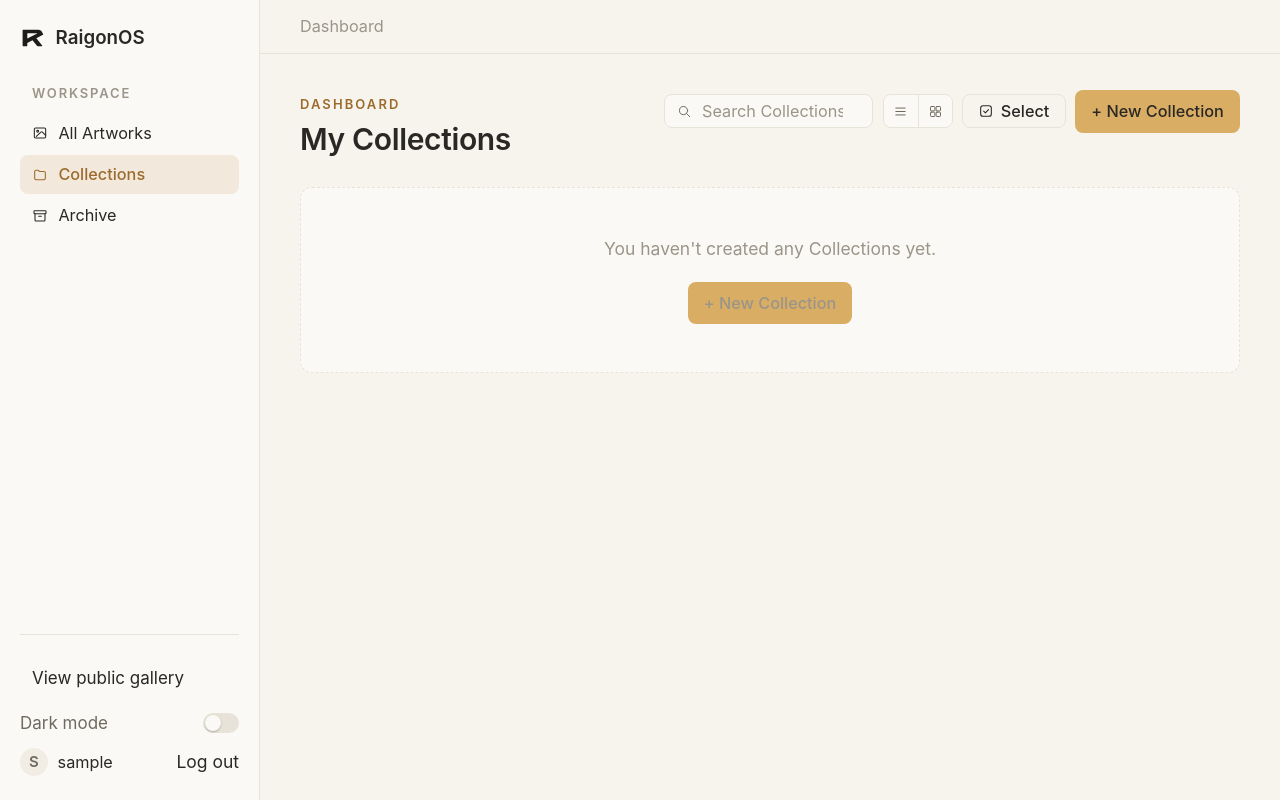
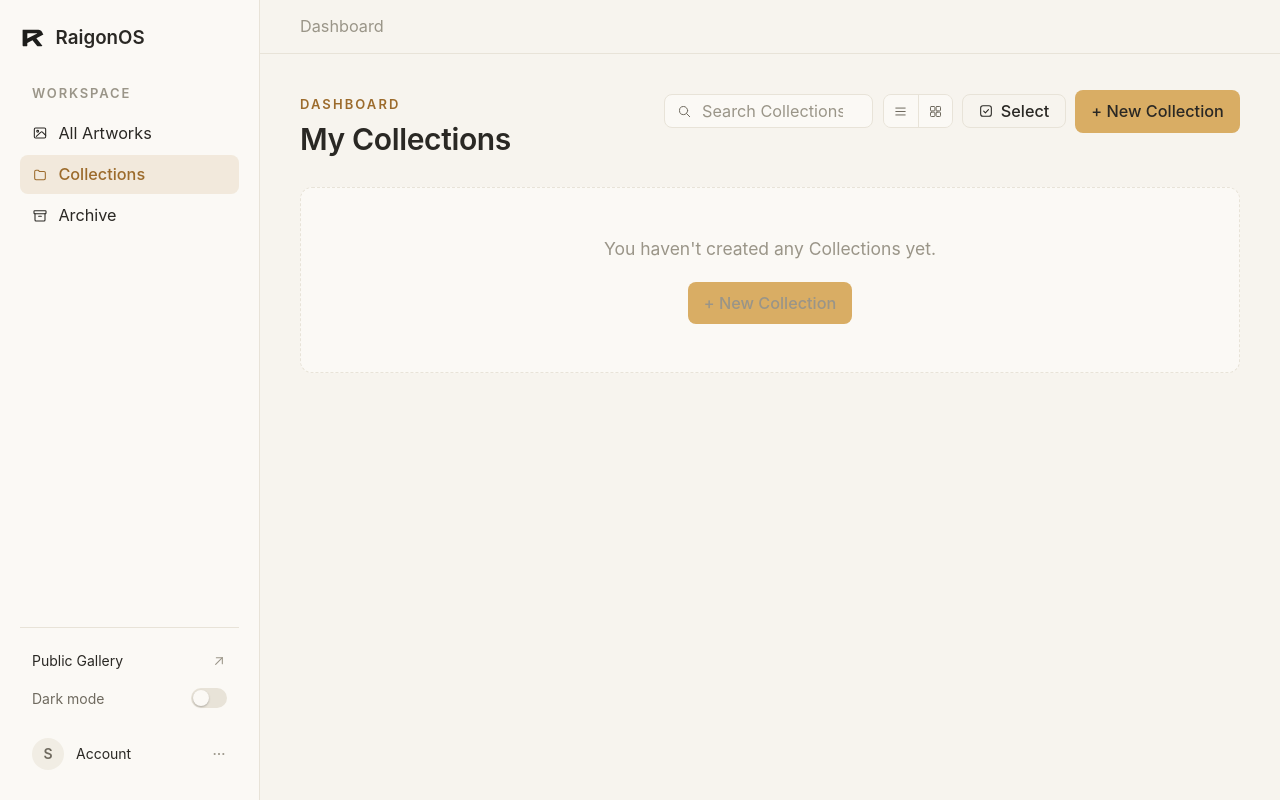
Before and after one commit to raigonlab/raigonos, a Django app: page /dashboard/ in a window 1280 px wide. Run offline with Django 5.2, Linux system fonts and the light colour scheme; the visitor is signed in with stand-in values (Sample User, id 1); data that the repository does not hold is empty; some web fonts are replaced.

Commit message:
Sidebar footer: quieter layout with a minimal account menu
Drops the email, renames the link to Public Gallery with an external-link arrow, and moves Log out into an Account popover. Rows share the nav links' left padding; text is 14px and the avatar 32px. No auth logic changed.

```diff
--- a/gallery/templates/gallery/_icon_sprite.html
+++ b/gallery/templates/gallery/_icon_sprite.html
@@ -60,6 +60,10 @@
       <rect x="4" y="4" width="16" height="16" rx="3.5" />
       <path d="M8.5 12.2l2.6 2.6 4.6-5" />
     </symbol>
+    <symbol id="icon-external" viewBox="0 0 24 24" fill="none" stroke="currentColor" stroke-width="1.6" stroke-linecap="round" stroke-linejoin="round">
+      <path d="M7 17 17 7" />
+      <path d="M8 7h9v9" />
+    </symbol>
     <symbol id="icon-more" viewBox="0 0 24 24" fill="currentColor" stroke="none">
       <circle cx="5.5" cy="12" r="1.6" />
       <circle cx="12" cy="12" r="1.6" />
--- a/gallery/templates/gallery/dashboard_base.html
+++ b/gallery/templates/gallery/dashboard_base.html
@@ -50,26 +50,34 @@
       {% endwith %}
 
       <div class="dash-sidebar-footer">
-        <a href="{% url 'gallery:artwork_gallery' %}" class="dash-nav-link dash-nav-link-muted">
-          View public gallery
+        <div class="dash-sidebar-settings">
+          <a href="{% url 'gallery:artwork_gallery' %}" class="dash-foot-row dash-foot-link">
+            <span>Public Gallery</span>
+            <svg class="dash-icon dash-foot-icon"><use href="#icon-external"></use></svg>
           </a>
 
-        <label class="dash-theme-toggle">
+          <label class="dash-foot-row dash-theme-toggle">
             <span class="dash-theme-toggle-label">Dark mode</span>
             <span class="dash-switch">
               <input type="checkbox" data-dash-theme-toggle>
               <span class="dash-switch-track"><span class="dash-switch-thumb"></span></span>
             </span>
           </label>
+        </div>
 
-        <div class="dash-user">
+        <details class="dash-menu dash-account" data-dash-menu>
+          <summary class="dash-foot-row dash-account-toggle" aria-label="Account menu">
             <span class="dash-user-avatar">{{ user.username|slice:":1"|upper }}</span>
-          <span class="dash-user-name">{{ user.username }}</span>
-          <form method="post" action="{% url 'logout' %}" class="dash-logout-form">
+            <span class="dash-user-name">Account</span>
+            <svg class="dash-icon dash-foot-icon"><use href="#icon-more"></use></svg>
+          </summary>
+          <div class="dash-menu-panel dash-account-panel">
+            <form method="post" action="{% url 'logout' %}">
               {% csrf_token %}
-            <button type="submit" class="link-button dash-logout">Log out</button>
+              <button type="submit" class="dash-menu-item dash-menu-item-danger">Log out</button>
             </form>
           </div>
+        </details>
       </div>
     </aside>
 
--- a/static/css/style.css
+++ b/static/css/style.css
@@ -599,17 +599,45 @@ html[data-dash-theme='dark'] .dash-brand-logo {
   font-weight: 500;
 }
 
+/* Sidebar footer: quiet settings group, then a minimal account entry.
+   Rows share the nav links' horizontal padding so everything lines up. */
+
 .dash-sidebar-footer {
   margin-top: auto;
-  padding-top: 1.5rem;
+  padding-top: 1rem;
   border-top: 1px solid var(--dash-border);
   display: flex;
   flex-direction: column;
+  gap: 1rem;
+}
+
+.dash-sidebar-settings {
+  display: flex;
+  flex-direction: column;
+  gap: 0.25rem;
+}
+
+.dash-foot-row {
+  display: flex;
+  align-items: center;
+  justify-content: space-between;
   gap: 0.75rem;
-}
-
-.dash-nav-link-muted {
-  font-size: 1.0625rem;
+  padding: 0.4rem 0.75rem;
+  border-radius: var(--dash-radius-sm);
+  font-size: 0.875rem;
+  color: var(--dash-muted);
+}
+
+.dash-foot-link:hover {
+  text-decoration: none;
+  background: var(--dash-card);
+  color: var(--dash-text);
+}
+
+.dash-foot-icon {
+  width: 14px;
+  height: 14px;
+  color: var(--dash-faint);
 }
 
 /* Theme toggle (light default, dark opt-in) */
@@ -623,8 +651,7 @@ html[data-dash-theme='dark'] .dash-brand-logo {
 }
 
 .dash-theme-toggle-label {
-  font-size: 1.0625rem;
-  color: var(--dash-muted);
+  font-size: 0.875rem;
 }
 
 .dash-switch {
@@ -676,45 +703,59 @@ html[data-dash-theme='dark'] .dash-brand-logo {
   outline-offset: 2px;
 }
 
-.dash-user {
-  display: flex;
-  align-items: center;
-  gap: 0.6rem;
-}
-
 .dash-user-avatar {
   display: inline-flex;
   align-items: center;
   justify-content: center;
-  width: 28px;
-  height: 28px;
+  width: 32px;
+  height: 32px;
   border-radius: 50%;
   background: var(--dash-card-hover);
   color: var(--dash-muted);
-  font-size: 0.9375rem;
+  font-size: 0.875rem;
   font-weight: 600;
   flex-shrink: 0;
 }
 
 .dash-user-name {
-  font-size: 1.0156rem;
-  overflow: hidden;
-  text-overflow: ellipsis;
-  white-space: nowrap;
   flex: 1;
-}
-
-.dash-logout-form {
+  font-size: 0.875rem;
+  color: var(--dash-text);
+}
+
+.dash-account {
+  position: relative;
+}
+
+.dash-account-toggle {
+  justify-content: flex-start;
+  cursor: pointer;
+}
+
+.dash-account-toggle:hover,
+.dash-account[open] > .dash-account-toggle {
+  background: var(--dash-card);
+}
+
+.dash-account .dash-account-panel {
+  top: auto;
+  bottom: calc(100% + 0.25rem);
+  left: 0;
+  right: 0;
+}
+
+.dash-account-panel form {
   margin: 0;
 }
 
-.dash-logout {
-  font-size: 1rem;
-  color: var(--dash-muted);
-}
-
-.dash-logout:hover {
-  color: var(--dash-danger);
+.dashboard-shell .dash-account-panel .dash-menu-item {
+  width: 100%;
+  border: 0;
+  background: none;
+  font: inherit;
+  font-size: 0.875rem;
+  text-align: left;
+  cursor: pointer;
 }
 
 /* Main column */
```
Lines whose indentation alone changed are shown as unchanged.
